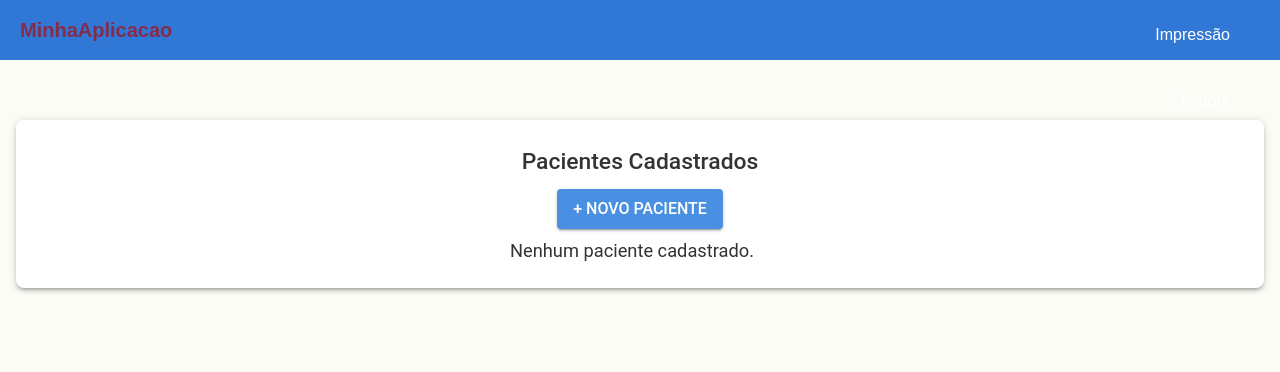
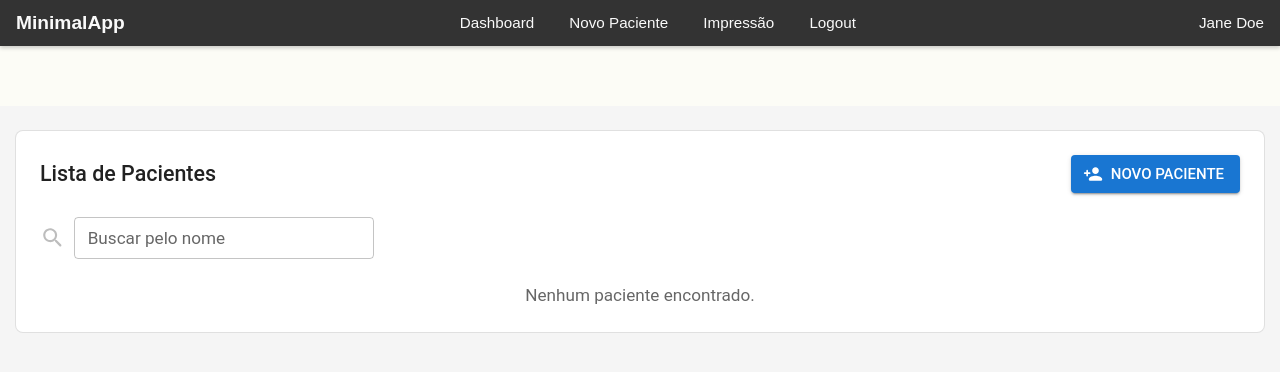
Before and after one commit to CristianMartini/Anamnese.AI, a React (Vite) app: page /dashboard in a window 1280 px wide. Shown: the top 372 px of the page. Built offline with nearby package versions, Linux system fonts and the light colour scheme.

Commit message:
dashboard, pesquisa

```diff
--- a/src/components/Navbar.tsx
+++ b/src/components/Cabecalho.tsx
@@ -1,4 +1,4 @@
-import './Navbar.css'; // importa o CSS externo
+import './Cabecalho.css'; // importa o CSS externo
 
 export default function Navbar() {
   return (
--- a/src/components/MainNavbar.css
+++ b/src/components/MainNavbar.css
@@ -1,54 +1,104 @@
-.main-navbar {
-    width: 100%;
-    height: 60px;
-    background-color: #3178d6; /* ou outra cor */
-    display: flex;
+/* GRIDNAVBAR.CSS */
+
+/* Barra principal */
+.gridNav-bar {
+  display: grid;
+  /* 3 colunas: esquerda(logo) | centro(links) | direita(usuario) */
+  grid-template-columns: auto 1fr auto;
   align-items: center;
-    justify-content: space-between;
-    padding: 0 20px;
-    box-sizing: border-box;
+
+  background-color: #333; /* tema escuro */
+  color: #fafafa;
+  padding: 0.5rem 1rem;
+  box-shadow: 0 2px 4px rgba(0,0,0,0.2);
 }
 
-  .nav-left {
+/* Área esquerda (logo) */
+/* Removed empty rule set as it was unnecessary */
+
+.gridNav-logo {
+  color: #fafafa;
+  text-decoration: none;
+  font-size: 1.2rem;
+  font-weight: bold;
+}
+
+/* Área central (links, botões) */
+.gridNav-center {
+  display: flex;      /* links lado a lado */
+  align-items: center;
+  justify-content: center;
+  gap: 1rem;
+}
+
+/* Links centrais */
+.gridNav-link {
+  color: #fafafa;
+  text-decoration: none;
+  font-size: 0.95rem;
+  font-weight: 500;
+  padding: 0.4rem 0.6rem;
+  border-radius: 4px;
+}
+
+.gridNav-link:hover {
+  background-color: #444;
+}
+
+/* Botões centrais (Impressão, Logout) */
+.gridNav-button {
+  background: none;
+  border: none;
+  color: #fafafa;
+  font-size: 0.95rem;
+  font-weight: 500;
+  cursor: pointer;
+  padding: 0.4rem 0.6rem;
+  border-radius: 4px;
+}
+
+.gridNav-button:hover {
+  background-color: #444;
+}
+
+/* Área direita (usuário, avatar, etc.) */
+.gridNav-right {
+  display: flex;
+  justify-content: flex-end;
+}
+
+/* Exemplo de container p/ exibir info do usuário */
+.gridNav-user {
   display: flex;
   align-items: center;
 }
 
-  .nav-logo {
-    color: #af0909ad;
-    font-size: 20px;
-    text-decoration: none;
-    font-weight: bold;
+.gridNav-username {
+  margin-left: 0.5rem;
+  font-size: 0.95rem;
+  color: #fafafa;
 }
 
-  /* Área da direita: botões/link */
-  .nav-right {
+/* ------------------ Responsividade ------------------ */
 
-    gap: 20px;
+/* Ao ficar muito estreito, podemos empilhar ou transformar em “menu sanduíche”.
+   Aqui é apenas um exemplo: reduce grid colunas e centralizar logo. */
+@media (max-width: 600px) {
+  .gridNav-bar {
+    grid-template-columns: 1fr; /* uma coluna */
+    justify-items: center;      /* centraliza itens no grid */
+    row-gap: 0.5rem;
   }
 
-  /* Links do React Router */
-  .nav-link {
-    color: #e62323;
-    text-decoration: none;
-    font-weight: 500;
-    font-size: 16px;
+  .gridNav-left,
+  .gridNav-center,
+  .gridNav-right {
+    display: flex;
+    justify-content: center;
+    width: 100%;
   }
 
-  .nav-link:hover {
-    text-decoration: underline;
+  .gridNav-center {
+    flex-wrap: wrap;
   }
-
-  /* Botões (Impressão, Logout) */
-  .nav-button {
-    background: transparent;
-    border: none;
-    color: #fff;
-    font-weight: 500;
-    font-size: 16px;
-    cursor: pointer;
 }
-
-  .nav-button:hover {
-    text-decoration: underline;
-  }
--- a/src/components/MainNavbar.tsx
+++ b/src/components/MainNavbar.tsx
@@ -1,55 +1,60 @@
+import { useState } from 'react';
 import { Link, useNavigate } from 'react-router-dom';
-import './MainNavBar.css';
+import './MainNavbar.css';
 
 function logoutHandler() {
-  // Remova tokens ou faça sua lógica de logout
+  // Exemplo de logout
   localStorage.removeItem('authToken');
   window.location.href = '/login';
 }
 
-function MainNavBar() {
+function GridNavBar() {
   const navigate = useNavigate();
 
+  // Caso deseje um “usuário logado” ou similar
+  const [username] = useState('Jane Doe');
+
   return (
-    <nav className="main-navbar">
-      <div className="nav-left">
-        {/* Logo ou Nome da Aplicação */}
-        <Link to="/dashboard" className="nav-logo">
-          MinhaAplicacao
+    <header className="gridNav-bar">
+      {/* Área esquerda: logo ou ícone */}
+      <div className="gridNav-left">
+        <Link to="/dashboard" className="gridNav-logo">
+          MinimalApp
         </Link>
       </div>
 
-      <div className="nav-right">
-        {/* BOTÃO: Dashboard */}
-        <Link to="/dashboard" className="nav-link">
+      {/* Área central: menu principal */}
+      <nav className="gridNav-center">
+        <Link to="/dashboard" className="gridNav-link">
           Dashboard
         </Link>
-
-        {/* BOTÃO: Novo Paciente */}
-        <Link to="/patient-form" className="nav-link">
+        <Link to="/patient-form" className="gridNav-link">
           Novo Paciente
         </Link>
-
-        {/* BOTÃO: Impressão */}
         <button
           type="button"
-          className="nav-button"
+          className="gridNav-button"
           onClick={() => navigate('/print-preview')}
         >
           Impressão
         </button>
-
-        {/* BOTÃO: Logout */}
         <button
           type="button"
-          className="nav-button"
+          className="gridNav-button"
           onClick={logoutHandler}
         >
           Logout
         </button>
+      </nav>
+
+      {/* Área direita: pode exibir usuário, etc. */}
+      <div className="gridNav-right">
+        <div className="gridNav-user">
+          <span className="gridNav-username">{username}</span>
+        </div>
       </div>
-    </nav>
+    </header>
   );
 }
 
-export default MainNavBar;
+export default GridNavBar;
--- a/src/index.css
+++ b/src/index.css
@@ -30,4 +30,8 @@ body {
   .MuiGrid-item {
     padding: 8px;
   }
+}@media print {
+  .no-print {
+    display: none !important;
+  }
 }
--- a/src/pages/Dashboard.tsx
+++ b/src/pages/Dashboard.tsx
@@ -1,47 +1,101 @@
-import { useEffect, useState } from 'react';
+import React, { useEffect, useState } from 'react';
 import { useNavigate } from 'react-router-dom';
 import {
   Box,
   Button,
+  Paper,
   Grid,
+  TextField,
+  Typography,
+  Avatar,
   IconButton,
-  Paper,
-  Typography,
+  createTheme,
   ThemeProvider,
-  createTheme,
 } from '@mui/material';
-import VisibilityIcon from '@mui/icons-material/Visibility';
-import EditIcon from '@mui/icons-material/Edit';
-import DeleteIcon from '@mui/icons-material/Delete';
 
+/* Ícones “Rounded” com cores mais modernas */
+import VisibilityRounded from '@mui/icons-material/VisibilityRounded';
+import EditRounded from '@mui/icons-material/EditRounded';
+import DeleteRounded from '@mui/icons-material/DeleteRounded';
+import PersonAddRounded from '@mui/icons-material/PersonAddRounded';
+import SearchRounded from '@mui/icons-material/SearchRounded';
+
+/* Interface de Paciente */
 interface Patient {
   id: string;
   nome: string;
   dataNascimento: string;
-  // Outros campos
+  // Outros campos se quiser
 }
 
+/**
+ * Gera uma cor baseada na inicial do nome.
+ * Você pode alterar a paleta abaixo conforme preferir.
+ */
+function getAvatarColor(letter: string): string {
+  const palette = [
+    '#F44336', // red
+    '#E91E63', // pink
+    '#9C27B0', // purple
+    '#673AB7', // deep purple
+    '#3F51B5', // indigo
+    '#2196F3', // blue
+    '#03A9F4', // light blue
+    '#00BCD4', // cyan
+    '#009688', // teal
+    '#4CAF50', // green
+    '#8BC34A', // light green
+    '#FFC107', // amber
+    '#FF9800', // orange
+    '#FF5722', // deep orange
+    '#795548', // brown
+    '#9E9E9E', // gray
+    '#607D8B', // blue gray
+  ];
+
+  if (!letter) return '#9E9E9E'; // fallback
+  // Letra maiúscula
+  const upper = letter.toUpperCase();
+  // Converte para código ASCII (A=65, B=66, ... Z=90)
+  const code = upper.charCodeAt(0);
+  // Normaliza em 0..25
+  const idx = (code - 65) % palette.length;
+  // Se sair negativo ou fora, ajusta
+  if (idx < 0 || idx >= palette.length) return '#9E9E9E';
+
+  return palette[idx];
+}
+
+/** Retorna a primeira letra do nome. */
+function getInitialLetter(nome: string): string {
+  return nome?.trim()?.charAt(0)?.toUpperCase() || '?';
+}
+
+/** Tema do Material UI */
 const theme = createTheme({
   palette: {
-    primary: { main: '#4a90e2' },
+    primary: { main: '#1976d2' },
     secondary: { main: '#ff9800' },
-    error: { main: '#f44336' },
+    error: { main: '#e91e63' },
   },
   typography: {
     fontFamily: 'Roboto, sans-serif',
-    fontSize: 16,
+    fontSize: 15,
   },
 });
 
 function Dashboard() {
+  const navigate = useNavigate();
   const [patients, setPatients] = useState<Patient[]>([]);
-  const navigate = useNavigate();
+  const [searchQuery, setSearchQuery] = useState('');
 
+  /** Carrega pacientes do localStorage */
   useEffect(() => {
-    const storedPatients = JSON.parse(localStorage.getItem('patients') || '[]');
-    setPatients(storedPatients);
+    const stored = JSON.parse(localStorage.getItem('patients') || '[]');
+    setPatients(stored);
   }, []);
 
+  /** Deletar paciente */
   const handleDelete = (id: string) => {
     if (window.confirm('Deseja realmente excluir este paciente?')) {
       const updated = patients.filter((p) => p.id !== id);
@@ -50,76 +104,180 @@ function Dashboard() {
     }
   };
 
+  /** Campo de busca */
+  const handleSearchChange = (event: React.ChangeEvent<HTMLInputElement>) => {
+    setSearchQuery(event.target.value);
+  };
+
+  /** Lista filtrada */
+  const filteredPatients = patients.filter((p) =>
+    p.nome.toLowerCase().includes(searchQuery.toLowerCase())
+  );
+
   return (
     <ThemeProvider theme={theme}>
-      <Box
+      <Box sx={{ bgcolor: '#f5f5f5', minHeight: '100vh', py: 3 }}>
+        <Paper
+          variant="outlined"
           sx={{
             maxWidth: 1200,
             mx: 'auto',
-          my: 3,
-          p: 3,
-          backgroundColor: '#fff',
+            p: { xs: 2, md: 3 },
             borderRadius: 2,
-          boxShadow: 3,
           }}
         >
-        {/* Título menor para a listagem de pacientes */}
-        <Typography variant="h6" align="center" gutterBottom>
-          Pacientes Cadastrados
+          {/* Cabeçalho e botão de novo paciente */}
+          <Box
+            sx={{
+              display: 'flex',
+              flexDirection: { xs: 'column', md: 'row' },
+              alignItems: { xs: 'flex-start', md: 'center' },
+              justifyContent: 'space-between',
+              gap: 2,
+              mb: 3,
+            }}
+          >
+            <Typography variant="h6" sx={{ fontWeight: 'medium' }}>
+              Lista de Pacientes
             </Typography>
-
-        <Box sx={{ textAlign: 'center', mb: 3 }}>
-          <Button variant="contained" color="primary" onClick={() => navigate('/patient-form')}>
-            + Novo Paciente
+            <Button
+              variant="contained"
+              color="primary"
+              startIcon={<PersonAddRounded />}
+              onClick={() => navigate('/patient-form')}
+            >
+              Novo Paciente
             </Button>
           </Box>
 
-        <Grid container spacing={2}>
-          {patients.length === 0 ? (
-            <Typography align="center" sx={{ width: '100%' }}>
-              Nenhum paciente cadastrado.
+          {/* Campo de Busca */}
+          <Box
+            sx={{
+              display: 'flex',
+              alignItems: 'center',
+              gap: 1,
+              mb: 3,
+              flexWrap: 'wrap',
+            }}
+          >
+            <SearchRounded color="disabled" />
+            <TextField
+              variant="outlined"
+              size="small"
+              label="Buscar pelo nome"
+              value={searchQuery}
+              onChange={handleSearchChange}
+              sx={{ flex: 1, maxWidth: 300 }}
+            />
+          </Box>
+
+          {/* Se não há pacientes filtrados, mostra mensagem */}
+          {filteredPatients.length === 0 ? (
+            <Typography variant="body1" color="text.secondary" align="center" sx={{ mt: 2 }}>
+              Nenhum paciente encontrado.
             </Typography>
           ) : (
-            patients.map((patient) => (
-              <Grid item xs={12} sm={6} md={4} key={patient.id}>
+            <Grid container spacing={2}>
+              {filteredPatients.map((patient) => {
+                const initial = getInitialLetter(patient.nome);
+                const avatarColor = getAvatarColor(initial);
+
+                return (
+                  <Grid item xs={12} sm={6} md={4} lg={3} key={patient.id}>
+                    {/* Card de uma única linha */}
                     <Paper
+                      variant="outlined"
                       sx={{
-                    padding: '20px',
                         display: 'flex',
-                    justifyContent: 'space-between',
                         alignItems: 'center',
+                        height: 64,
+                        p: 1,
+                        borderRadius: 2,
+                        overflow: 'hidden', // garante que nada transborde
                       }}
                     >
-                  <Box>
-                    <Typography variant="subtitle1" sx={{ fontWeight: 'bold' }}>
+                      {/* Avatar */}
+                      <Box sx={{ mr: 1 }}>
+                        <Avatar
+                          sx={{
+                            bgcolor: avatarColor,
+                            width: 40,
+                            height: 40,
+                            fontSize: 18,
+                          }}
+                        >
+                          {initial}
+                        </Avatar>
+                      </Box>
+
+                      {/* Nome + data (com truncamento) */}
+                      <Box
+                        sx={{
+                          flex: 1,
+                          minWidth: 0,
+                          overflow: 'hidden',
+                          display: 'flex',
+                          flexDirection: 'column',
+                        }}
+                      >
+                        {/* Nome do paciente, truncado se muito grande */}
+                        <Typography
+                          variant="subtitle2"
+                          sx={{
+                            fontWeight: 'medium',
+                            whiteSpace: 'nowrap',
+                            overflow: 'hidden',
+                            textOverflow: 'ellipsis',
+                            maxWidth: '100%',
+                          }}
+                        >
                           {patient.nome}
                         </Typography>
-                    <Typography variant="body2">
-                      Nascimento: {patient.dataNascimento}
+                        <Typography
+                          variant="caption"
+                          color="text.secondary"
+                          sx={{
+                            whiteSpace: 'nowrap',
+                            overflow: 'hidden',
+                            textOverflow: 'ellipsis',
+                            maxWidth: '100%',
+                          }}
+                        >
+                          {patient.dataNascimento}
                         </Typography>
                       </Box>
-                  <Box>
+
+                      {/* Ícones de ação */}
                       <IconButton
-                      color="primary"
+                        sx={{ color: '#009688' }} // teal
+                        size="small"
                         onClick={() => navigate(`/patient-detail/${patient.id}`)}
                       >
-                      <VisibilityIcon />
+                        <VisibilityRounded fontSize="small" />
                       </IconButton>
+
                       <IconButton
-                      color="secondary"
+                        sx={{ color: '#ff9800' }} // laranja
+                        size="small"
                         onClick={() => navigate(`/patient-form?edit=${patient.id}`)}
                       >
-                      <EditIcon />
+                        <EditRounded fontSize="small" />
                       </IconButton>
-                    <IconButton color="error" onClick={() => handleDelete(patient.id)}>
-                      <DeleteIcon />
+
+                      <IconButton
+                        sx={{ color: '#e91e63' }} // rosa
+                        size="small"
+                        onClick={() => handleDelete(patient.id)}
+                      >
+                        <DeleteRounded fontSize="small" />
                       </IconButton>
-                  </Box>
                     </Paper>
                   </Grid>
-            ))
+                );
+              })}
+            </Grid>
           )}
-        </Grid>
+        </Paper>
       </Box>
     </ThemeProvider>
   );
--- a/src/pages/PatientDetail.tsx
+++ b/src/pages/PatientDetail.tsx
@@ -13,7 +13,7 @@ import {
   createTheme,
 } from '@mui/material';
 
-import NavBar from '../components/NavBar';
+import NavBar from '../components/Cabecalho';
 
 /**
  * Definições de tipos para Sessões e Paciente
--- a/src/pages/PatientForm.tsx
+++ b/src/pages/PatientForm.tsx
@@ -10,7 +10,7 @@ import {
   Typography,
 } from '@mui/material';
 
-import NavBar from '../components/NavBar';
+import NavBar from '../components/Cabecalho';
 import BasicInfoSection from '../components/BasicInfoSection';
 import YesNoQuestionGroup from '../components/YesNoQuestionGroup';
 import ResponsibilityTermSection from '../components/ResponsibilityTermSection';
```
Also changed, not shown: src/components/Cabecalho.css (renamed from src/components/Navbar.css). Lines whose indentation alone changed are shown as unchanged.
